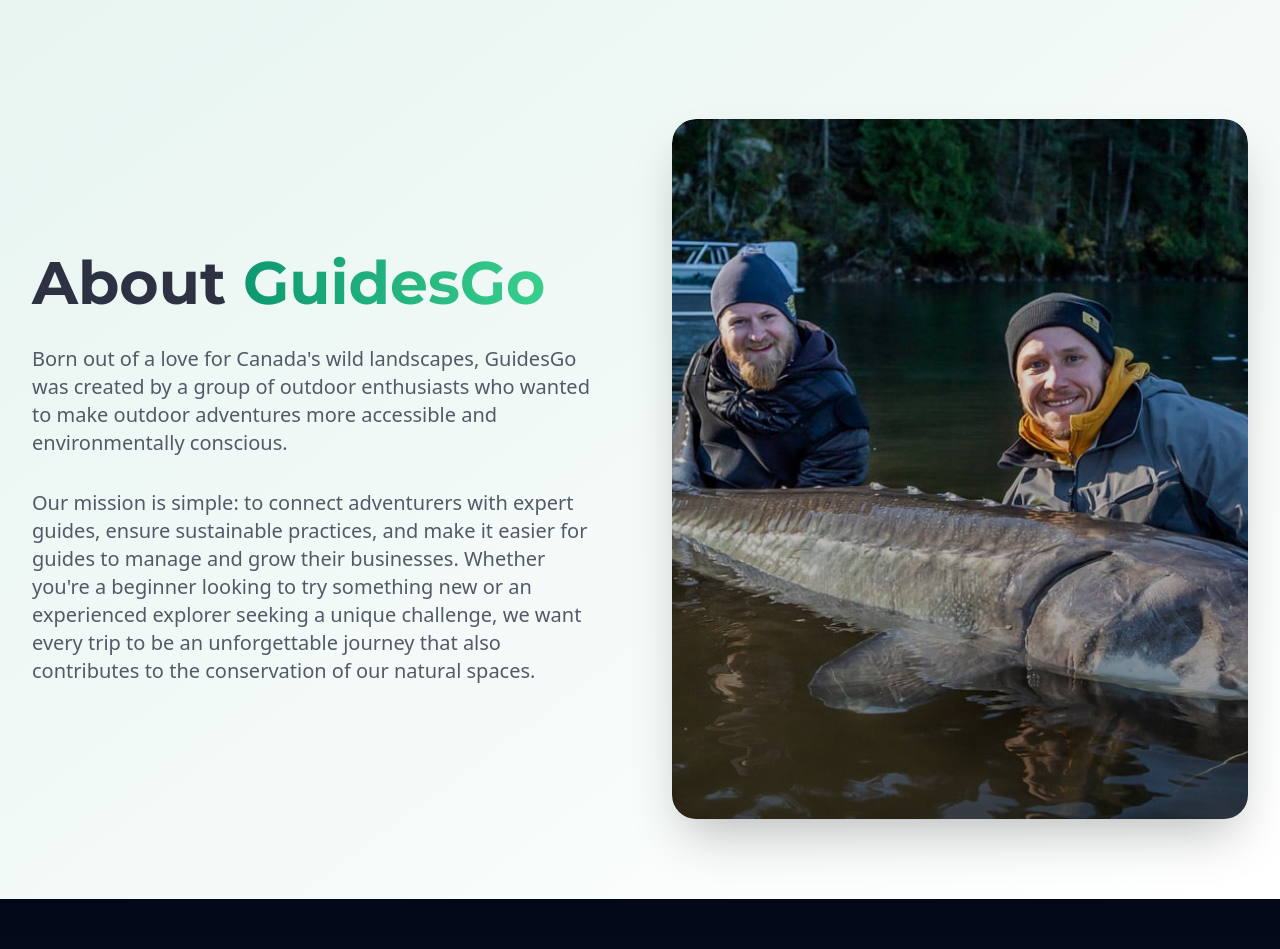
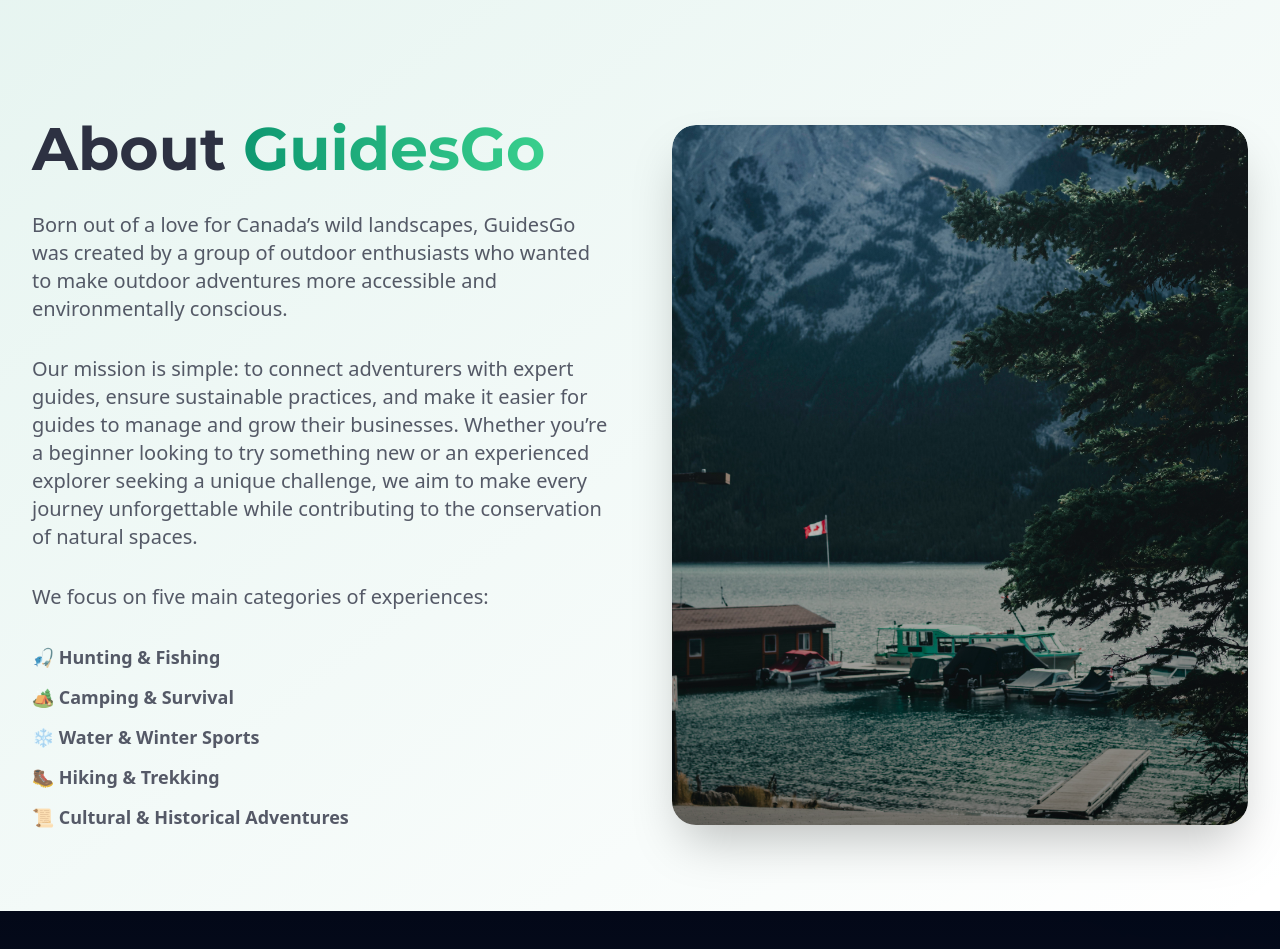
Before and after one commit to gGo-debug/guides-go-web, a Next.js app: page / in a window 1280 px wide. Shown: the part 2860-3809 px from the top of the page. Built offline with nearby package versions, Linux system fonts and the light colour scheme.

Commit message:
edits to story, and infscroll speed

```diff
--- a/src/app/globals.css
+++ b/src/app/globals.css
@@ -92,6 +92,6 @@
 }
 
 .animate-scroll {
-  animation: scroll var(--animation-duration, 80s)
+  animation: scroll var(--animation-duration, 40s)
     var(--animation-direction, forwards) linear infinite;
 }
--- a/src/components/sections/CanadianInfinite.tsx
+++ b/src/components/sections/CanadianInfinite.tsx
@@ -112,7 +112,7 @@
 
       // Set scroll properties
       if (containerRef.current) {
-        containerRef.current.style.setProperty("--animation-duration", "80s");
+        containerRef.current.style.setProperty("--animation-duration", "40s");
         containerRef.current.style.setProperty(
           "--animation-direction",
           "forwards"
--- a/src/components/sections/OurStory.tsx
+++ b/src/components/sections/OurStory.tsx
@@ -31,7 +31,7 @@
                 </span>
               </h1>
               <p className="text-lg md:text-xl text-[#2D3142]/80 max-w-xl mx-auto lg:mx-0">
-                Born out of a love for Canada's wild landscapes, GuidesGo was
+                Born out of a love for Canada’s wild landscapes, GuidesGo was
                 created by a group of outdoor enthusiasts who wanted to make
                 outdoor adventures more accessible and environmentally
                 conscious.
@@ -39,12 +39,34 @@
               <p className="text-lg md:text-xl text-[#2D3142]/80 max-w-xl mx-auto lg:mx-0">
                 Our mission is simple: to connect adventurers with expert
                 guides, ensure sustainable practices, and make it easier for
-                guides to manage and grow their businesses. Whether you're a
+                guides to manage and grow their businesses. Whether you’re a
                 beginner looking to try something new or an experienced explorer
-                seeking a unique challenge, we want every trip to be an
-                unforgettable journey that also contributes to the conservation
-                of our natural spaces.
+                seeking a unique challenge, we aim to make every journey
+                unforgettable while contributing to the conservation of natural
+                spaces.
               </p>
+              <p className="text-lg md:text-xl text-[#2D3142]/80 max-w-xl mx-auto lg:mx-0">
+                We focus on five main categories of experiences:
+              </p>
+              <div className="text-lg md:text-l text-[#2D3142]/80 max-w-xl mx-auto lg:mx-0">
+                <ul className="list-none pl-0 space-y-3">
+                  <li>
+                    🎣 <strong>Hunting & Fishing</strong>
+                  </li>
+                  <li>
+                    🏕️ <strong>Camping & Survival</strong>
+                  </li>
+                  <li>
+                    ❄️ <strong>Water & Winter Sports</strong>
+                  </li>
+                  <li>
+                    🥾 <strong>Hiking & Trekking</strong>
+                  </li>
+                  <li>
+                    📜 <strong>Cultural & Historical Adventures</strong>
+                  </li>
+                </ul>
+              </div>
             </motion.div>
           </motion.div>
 
@@ -58,7 +80,7 @@
           >
             <div className="relative h-[700px] w-full rounded-3xl overflow-hidden shadow-2xl">
               <Image
-                src="/sturg.jpeg"
+                src="/storyflag.jpeg"
                 alt="About image showing founders hiking"
                 width={800}
                 height={700}
```
Also changed, not shown: public/storyflag.jpeg (added).
